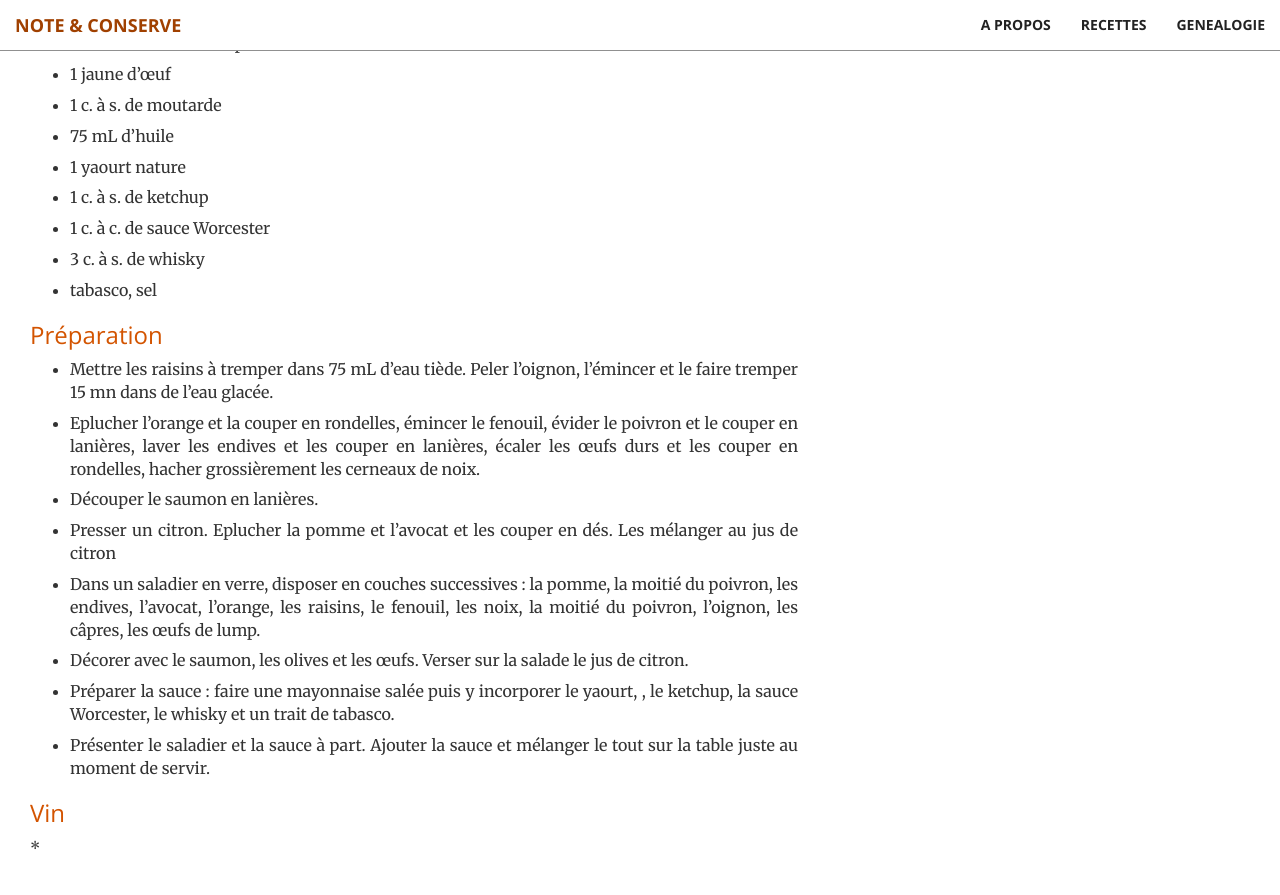
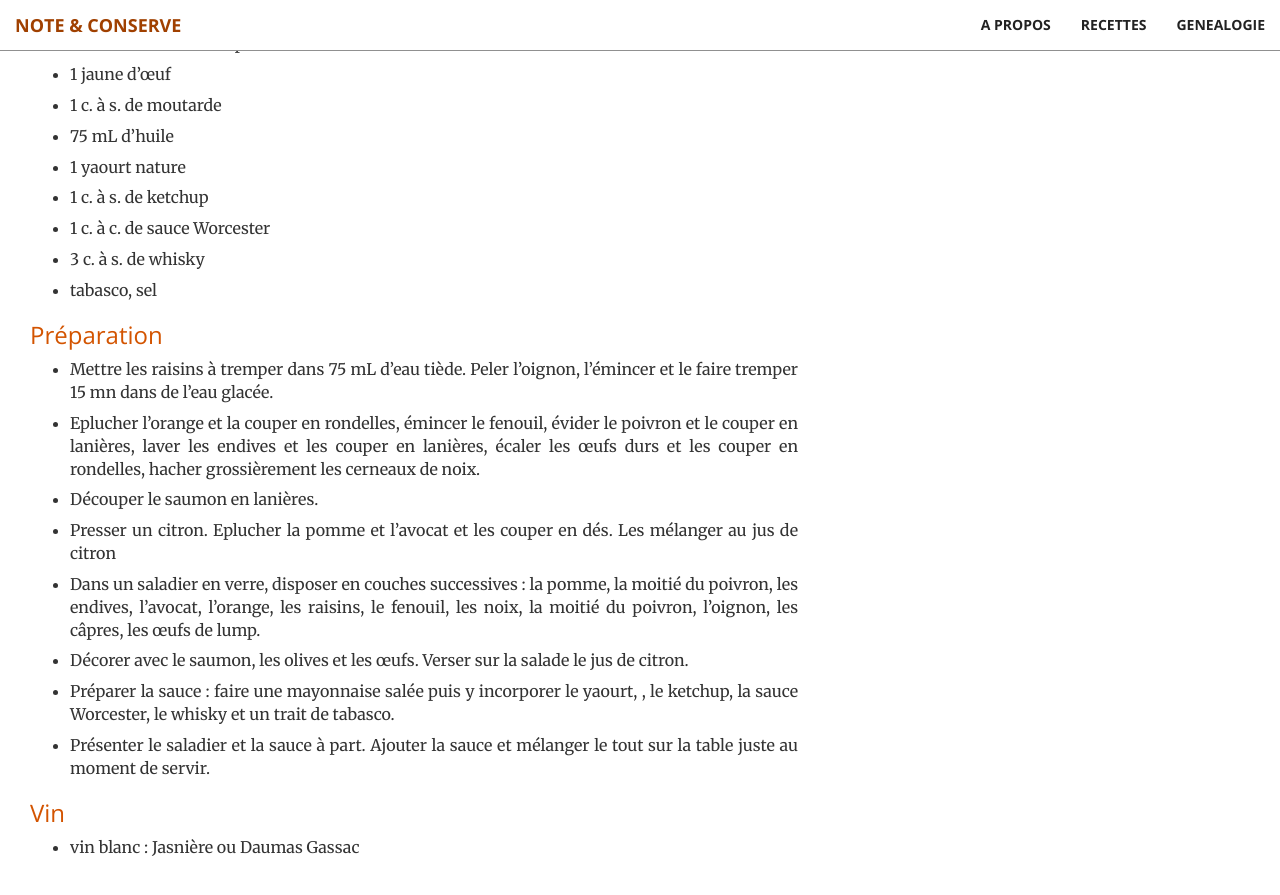
Before and after one commit to brignogan/brignogan.github.io, a Jekyll site: the page built from _posts/2019-04-20-saladehivernale.md, in a window 1280 px wide and 900 px high, scrolled down 1142 px. Shown: the top 895 px of the window. Built offline with Jekyll 4.4.1, drawn with Linux system fonts in a browser that asks for light colours.

Commit message:
Update 2019-04-20-saladehivernale.md
correction bis

```diff
--- a/_posts/2019-04-20-saladehivernale.md
+++ b/_posts/2019-04-20-saladehivernale.md
@@ -50,4 +50,4 @@ Pour la sauce :
 
 
 ### Vin
-*
+* vin blanc : Jasnière ou Daumas Gassac
```
